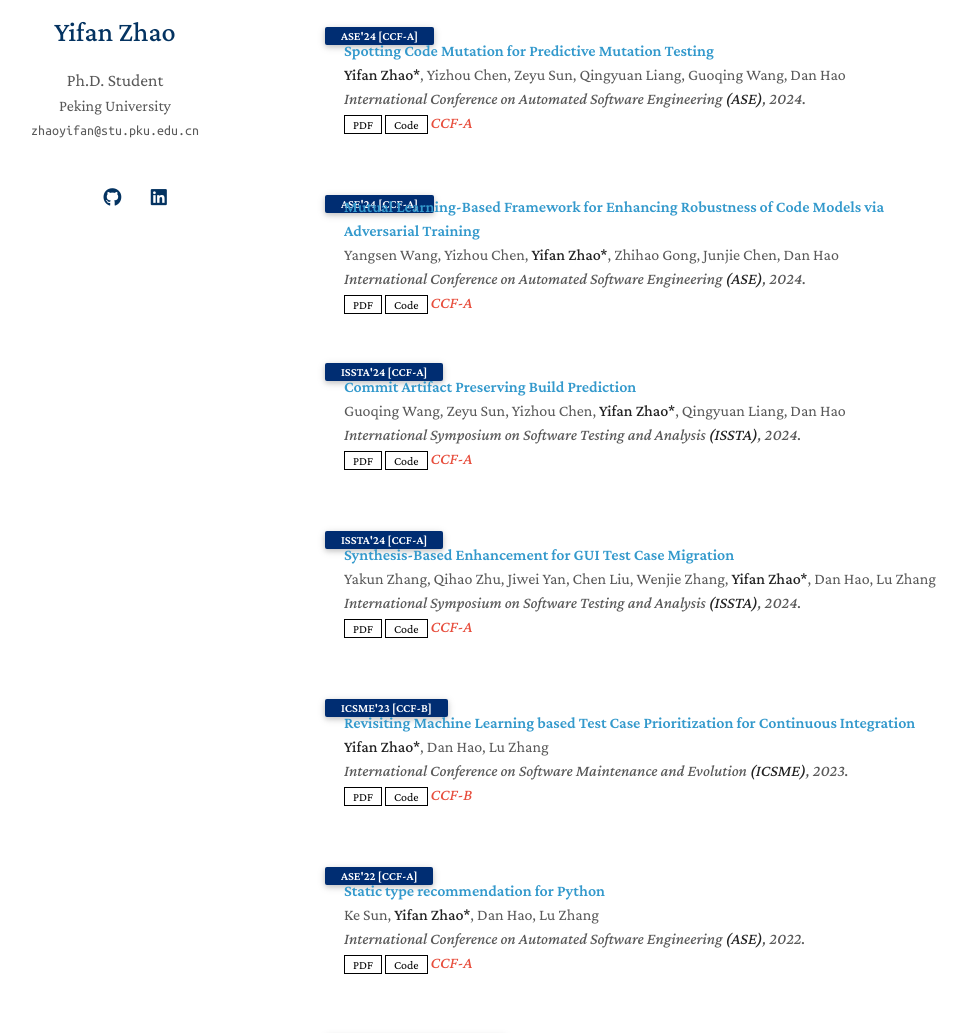
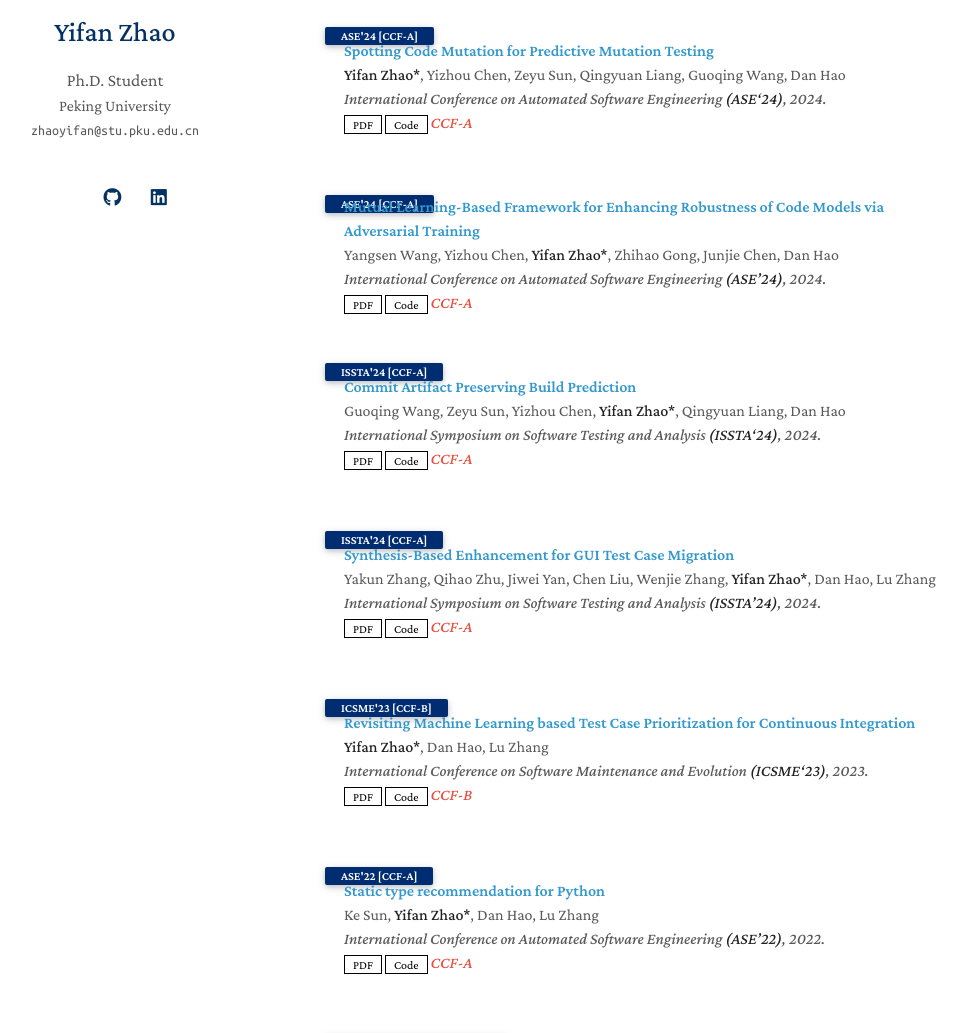
Before and after one commit to yifan-CodeDir/yifan-CodeDir.github.io, a Jekyll site: the page built from index.md, in a window 1280 px wide and 1400 px high, scrolled down 508 px. Shown: the part 170-1203 px from the top of the window, without its empty margins (161-1128 px from the left). Built offline with Jekyll 4.4.1, drawn with Linux system fonts in a browser that asks for light colours; a style sheet for code colours, icons or effects is not loaded; our own code applies the rules of GitHub Pages for plain Markdown files.

Commit message:
Update publications.yml

```diff
--- a/_data/publications.yml
+++ b/_data/publications.yml
@@ -3,7 +3,7 @@ main:
   - title: Spotting Code Mutation for Predictive Mutation Testing
     authors: <strong>Yifan Zhao*</strong>, Yizhou Chen, Zeyu Sun, Qingyuan Liang, Guoqing Wang, Dan Hao
     conference_short: ASE'24 [CCF-A]
-    conference: International Conference on Automated Software Engineering <strong>(ASE)</strong>, 2024.
+    conference: International Conference on Automated Software Engineering <strong>(ASE‘24)</strong>, 2024.
     pdf: https://dl.acm.org/doi/abs/10.1145/3691620.3695491
     code: https://github.com/yifan-CodeDir/SODA
     notes: CCF-A
@@ -11,7 +11,7 @@ main:
   - title: Mutual Learning-Based Framework for Enhancing Robustness of Code Models via Adversarial Training
     authors: Yangsen Wang, Yizhou Chen, <strong>Yifan Zhao*</strong>, Zhihao Gong, Junjie Chen, Dan Hao
     conference_short: ASE'24 [CCF-A]
-    conference: International Conference on Automated Software Engineering <strong>(ASE)</strong>, 2024.
+    conference: International Conference on Automated Software Engineering <strong>(ASE’24)</strong>, 2024.
     pdf: https://vmnk-run.github.io/pdfs/ASE24-MARVEL.pdf
     code: https://github.com/VMnK-Run/MARVEL
     notes: CCF-A
@@ -19,7 +19,7 @@ main:
   - title: Commit Artifact Preserving Build Prediction
     authors: Guoqing Wang, Zeyu Sun, Yizhou Chen, <strong>Yifan Zhao*</strong>, Qingyuan Liang, Dan Hao
     conference_short: ISSTA'24 [CCF-A]
-    conference: International Symposium on Software Testing and Analysis <strong>(ISSTA)</strong>, 2024.
+    conference: International Symposium on Software Testing and Analysis <strong>(ISSTA‘24)</strong>, 2024.
     pdf: https://dl.acm.org/doi/abs/10.1145/3650212.3680356
     code: https://github.com/GuoqingWang1999/GitSense
     notes: CCF-A
@@ -27,7 +27,7 @@ main:
   - title: Synthesis-Based Enhancement for GUI Test Case Migration
     authors: Yakun Zhang, Qihao Zhu, Jiwei Yan, Chen Liu, Wenjie Zhang, <strong>Yifan Zhao*</strong>, Dan Hao, Lu Zhang
     conference_short: ISSTA'24 [CCF-A]
-    conference: International Symposium on Software Testing and Analysis <strong>(ISSTA)</strong>, 2024.
+    conference: International Symposium on Software Testing and Analysis <strong>(ISSTA’24)</strong>, 2024.
     pdf: https://dl.acm.org/doi/abs/10.1145/3650212.3680327
     code: https://github.com/YakZhang/MigratePro
     notes: CCF-A
@@ -35,7 +35,7 @@ main:
   - title: Revisiting Machine Learning based Test Case Prioritization for Continuous Integration
     authors: <strong>Yifan Zhao*</strong>, Dan Hao, Lu Zhang
     conference_short: ICSME'23 [CCF-B]
-    conference: International Conference on Software Maintenance and Evolution <strong>(ICSME)</strong>, 2023.
+    conference: International Conference on Software Maintenance and Evolution <strong>(ICSME‘23)</strong>, 2023.
     pdf: https://arxiv.org/pdf/2311.13413
     code: https://github.com/yifan-CodeDir/ml-citcp
     notes: CCF-B
@@ -43,7 +43,7 @@ main:
   - title: Static type recommendation for Python
     authors: Ke Sun, <strong>Yifan Zhao*</strong>, Dan Hao, Lu Zhang
     conference_short: ASE'22 [CCF-A]
-    conference: International Conference on Automated Software Engineering <strong>(ASE)</strong>, 2022.
+    conference: International Conference on Automated Software Engineering <strong>(ASE’22)</strong>, 2022.
     pdf: https://dl.acm.org/doi/abs/10.1145/3551349.3561150
     code: https://github.com/ksun212/Stray
     notes: CCF-A
```
